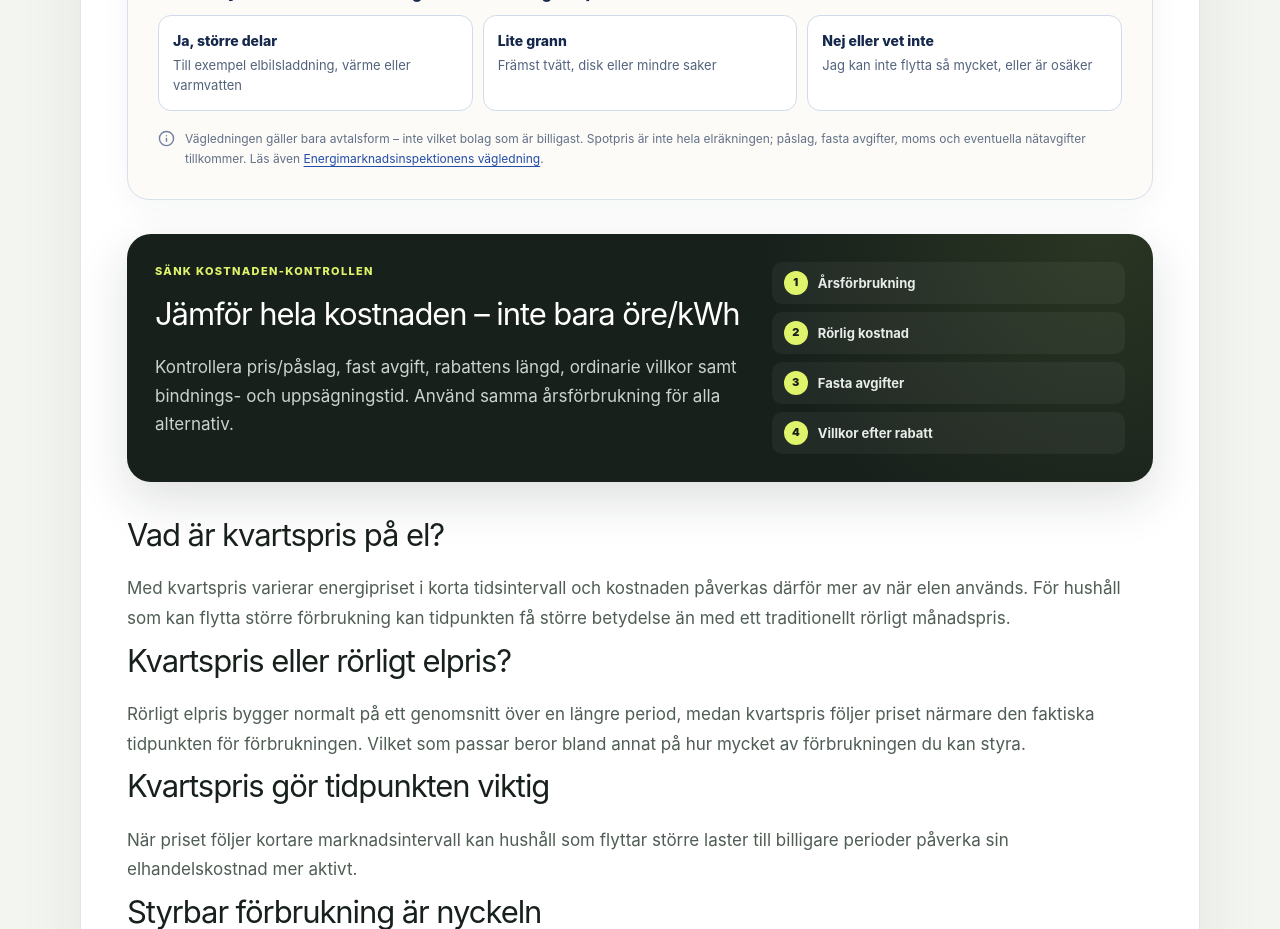
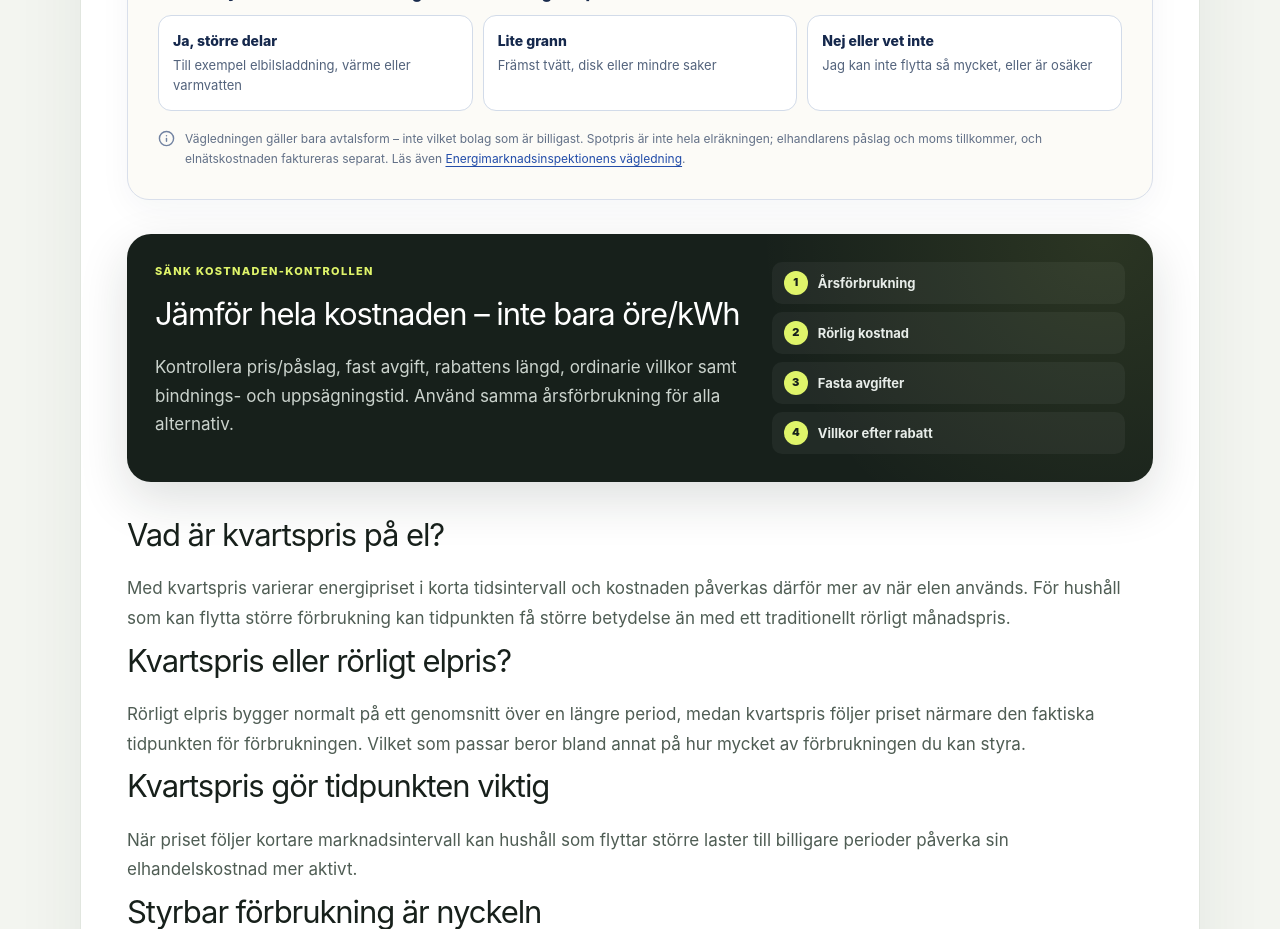
Before and after one commit to arvidlandin-cpu/sankkostnaden, a Next.js app: page /elavtal/kvartspris in a window 1280 px wide. Shown: the part 1340-2269 px from the top of the page. Built offline with nearby package versions, Linux system fonts and the light colour scheme.

Commit message:
copy(kvartspris): clarify separate always-present electricity network cost

```diff
--- a/components/QuarterPriceDecision.tsx
+++ b/components/QuarterPriceDecision.tsx
@@ -110,7 +110,7 @@ export default function QuarterPriceDecision(){
     </fieldset>}
 
     <p className={styles.source}><Info aria-hidden='true' size={17}/>
-      <span>Vägledningen gäller bara avtalsform – inte vilket bolag som är billigast. Spotpris är inte hela elräkningen; påslag, fasta avgifter, moms och eventuella nätavgifter tillkommer. Läs även <a href='https://ei.se/konsument/el/elavtal/olika-avtalstyper/kan-kvartsprisavtal-vara-bra-for-dig' target='_blank' rel='noopener noreferrer'>Energimarknadsinspektionens vägledning</a>.</span>
+      <span>Vägledningen gäller bara avtalsform – inte vilket bolag som är billigast. Spotpris är inte hela elräkningen; elhandlarens påslag och moms tillkommer, och elnätskostnaden faktureras separat. Läs även <a href='https://ei.se/konsument/el/elavtal/olika-avtalstyper/kan-kvartsprisavtal-vara-bra-for-dig' target='_blank' rel='noopener noreferrer'>Energimarknadsinspektionens vägledning</a>.</span>
     </p>
   </section>;
 }
```
